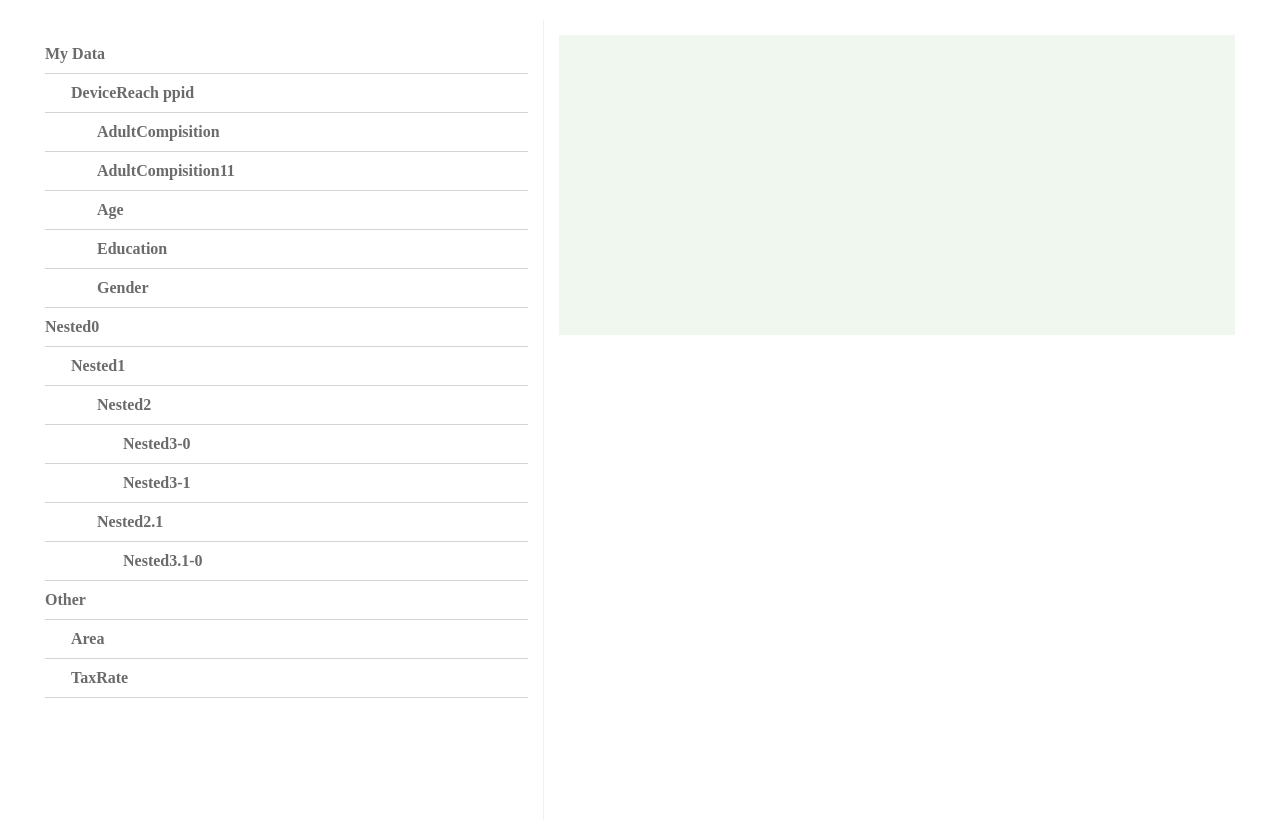
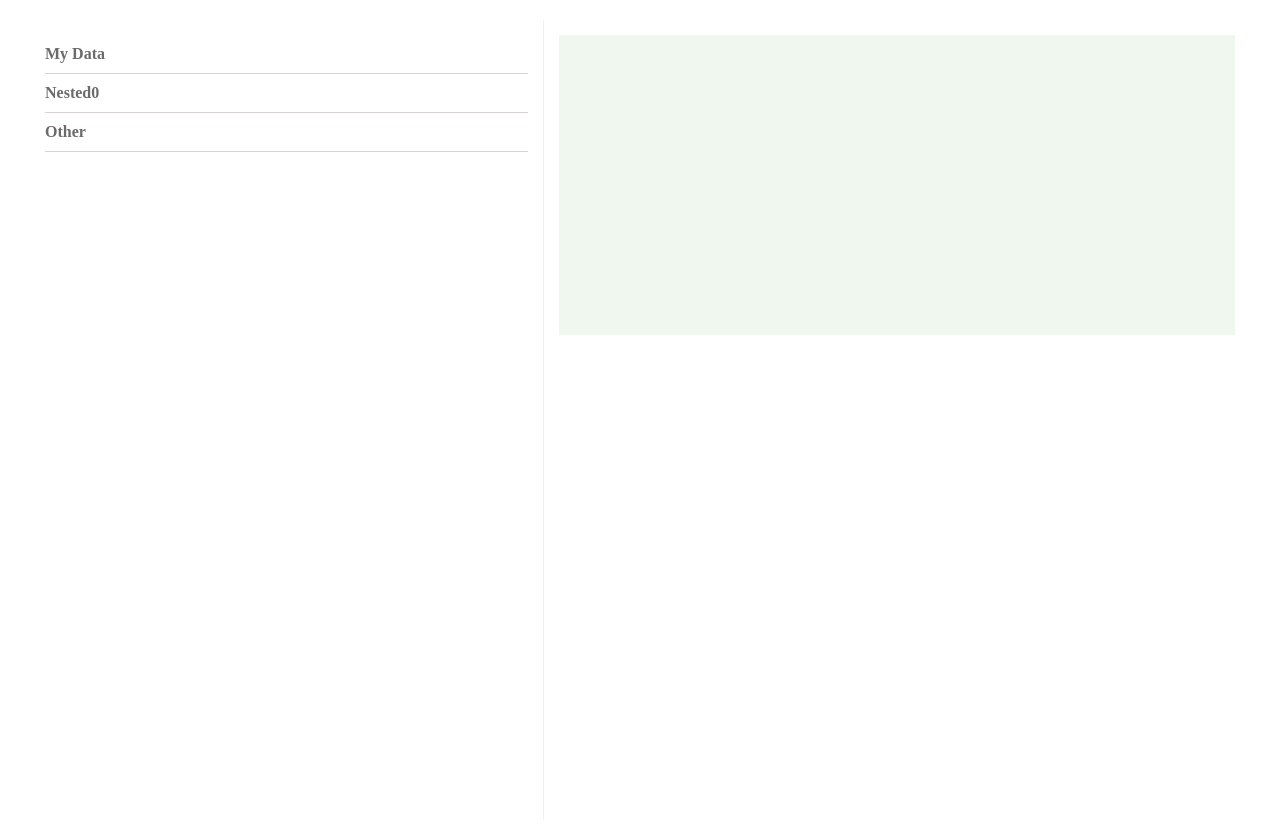
Before and after one commit to ChristYoung/draggable-tree-react, a Next.js app: page /treePage in a window 1280 px wide. Built offline with nearby package versions, Linux system fonts and the light colour scheme.

Commit message:
🎉 init: expand

```diff
--- a/src/components/marquee/index.tsx
+++ b/src/components/marquee/index.tsx
@@ -26,7 +26,7 @@ export const Marquee: React.FC<Props> = (props: Props) => {
         console.log('contentRef.current.getBoundingClientRect().width',contentRef.current.getBoundingClientRect().width)
         setContentWidth(contentRef.current.getBoundingClientRect().width)
       }
-    })
+    }, [])
 
     const duration  = contentWidth / speed;
 
--- a/src/components/tree-item.tsx
+++ b/src/components/tree-item.tsx
@@ -1,18 +1,20 @@
 import { NodeItem } from '@/types';
 import styles from  '../styles/TreeItem.module.css'
+import { useState } from 'react';
 
 
 export const TreeItem: React.FC<NodeItem> = (props) => {
-    const { name, children, level } = props;
+    const { name, children, level, expanded } = props;
+    const [expand, setExpand] = useState(expanded);
     return (
         <>
-            <div className={styles.tree_line} style={{ paddingLeft: `${level * 26}px` }}>
+            <div className={styles.tree_line} style={{ paddingLeft: `${level * 26}px` }} onClick={() => setExpand(!expand)}>
                 <span className={styles.leaf_name}>{name}</span>
             </div>
 
-            { (children as NodeItem[])?.length > 0 && children.map(c => {
+            { ((children as NodeItem[])?.length > 0 && expand) && children.map(c => {
                 return (
-                    <TreeItem {...c} />
+                    <TreeItem {...c} key={c.id} />
                 )
             }) }
         </>
```
